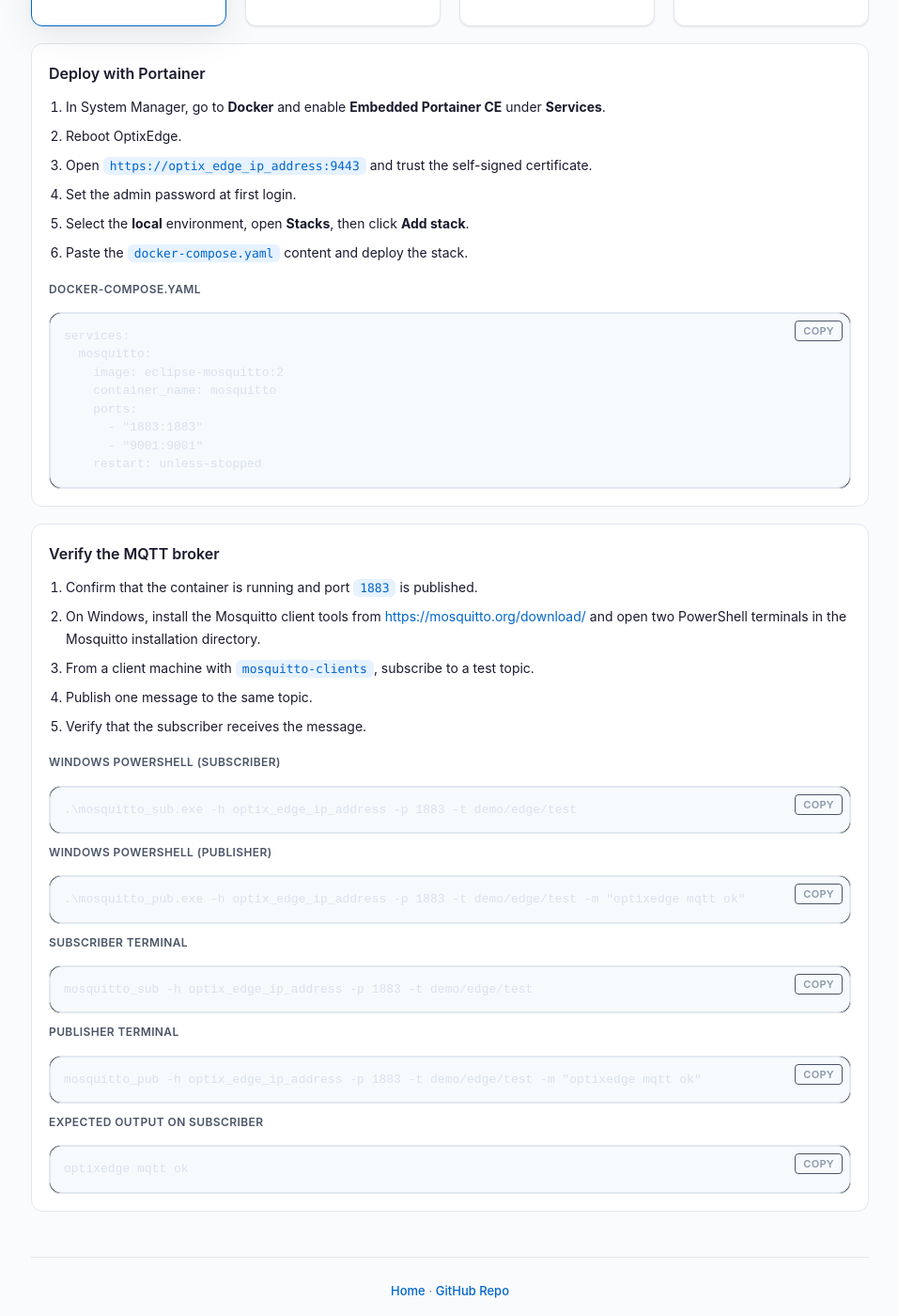
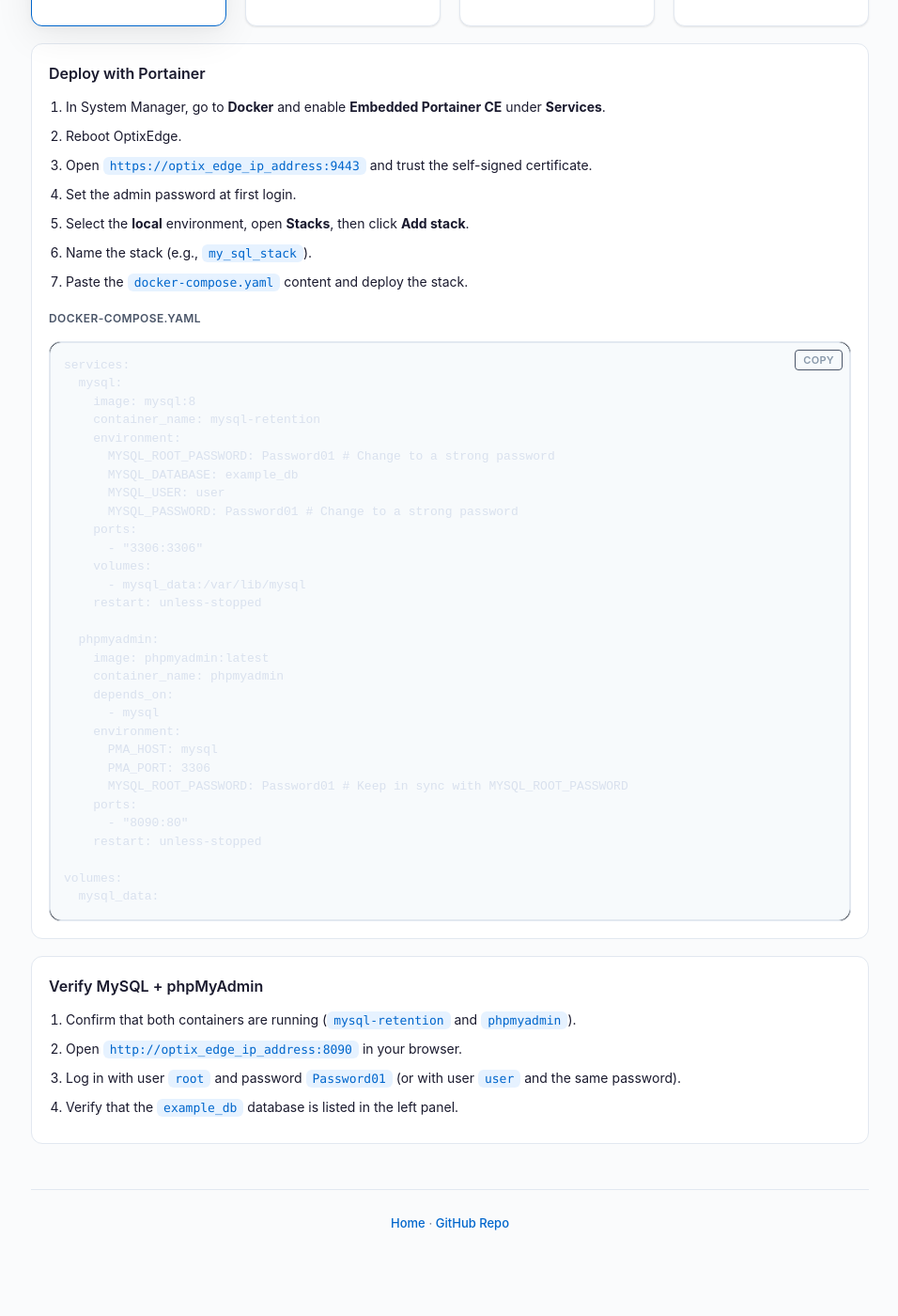
Before and after one commit to massimovar/LearningFTOptix, a Jekyll site: the page built from docs/chapters/OptixEdge.html, in a window 1280 px wide and 1400 px high, scrolled down 1231 px. Shown: the whole window at 94% size, without its empty margins (161-1117 px from the left). Built offline with Jekyll 4.4.1, drawn with Linux system fonts in a browser that asks for light colours; after the commit the page ends 2583 px from its top, so only the background shows below that; some of the changed text lies outside the part shown.

Commit message:
OptixEdge: MySQL example is now the main one, while Mosquitto is in Go beyond section

```diff
--- a/docs/chapters/OptixEdge.html
+++ b/docs/chapters/OptixEdge.html
@@ -305,7 +305,7 @@
 <section class="tutorial-wrap">
   <h2 class="tutorial-title">Deploy your first container on your OptixEdge</h2>
   <p class="tutorial-subtitle">
-    Follow this tutorial to deploy your first MQTT broker on OptixEdge using Docker.
+    Follow this tutorial to deploy a MySQL database with phpMyAdmin on OptixEdge using Docker.
     The procedure is based on the
     <a href="https://massimovar.github.io/LearningFTOptix/pdf/OptixEdgeAndDockerContainers.pdf">OptixEdge & Docker Containers presentation</a> (page 42 onward).
   </p>
@@ -378,6 +378,7 @@
       <li>Open <code>https://optix_edge_ip_address:9443</code> and trust the self-signed certificate.</li>
       <li>Set the admin password at first login.</li>
       <li>Select the <strong>local</strong> environment, open <strong>Stacks</strong>, then click <strong>Add stack</strong>.</li>
+      <li>Name the stack (e.g., <code>my_sql_stack</code>).</li>
       <li>Paste the <code>docker-compose.yaml</code> content and deploy the stack.</li>
     </ol>
 
@@ -385,13 +386,35 @@
     <div class="code-block">
       <button class="copy-btn" type="button">Copy</button>
       <pre>services:
-  mosquitto:
-    image: eclipse-mosquitto:2
-    container_name: mosquitto
+  mysql:
+    image: mysql:8
+    container_name: mysql-retention
+    environment:
+      MYSQL_ROOT_PASSWORD: Password01 # Change to a strong password
+      MYSQL_DATABASE: example_db
+      MYSQL_USER: user
+      MYSQL_PASSWORD: Password01 # Change to a strong password
     ports:
-      - "1883:1883"
-      - "9001:9001"
-    restart: unless-stopped</pre>
+      - "3306:3306"
+    volumes:
+      - mysql_data:/var/lib/mysql
+    restart: unless-stopped
+
+  phpmyadmin:
+    image: phpmyadmin:latest
+    container_name: phpmyadmin
+    depends_on:
+      - mysql
+    environment:
+      PMA_HOST: mysql
+      PMA_PORT: 3306
+      MYSQL_ROOT_PASSWORD: Password01 # Keep in sync with MYSQL_ROOT_PASSWORD
+    ports:
+      - "8090:80"
+    restart: unless-stopped
+
+volumes:
+  mysql_data:</pre>
     </div>
   </div>
 
@@ -399,10 +422,10 @@
     <h4>Load from USB key</h4>
     <ol>
       <li>Use a USB key formatted as <code>FAT32</code>, <code>exFAT</code>, or <code>ext4</code>.</li>
-      <li>Pull the container image for <code>linux/arm64</code>.</li>
-      <li>Export the image as a <code>.tar</code> file.</li>
+      <li>Pull the container images for <code>linux/arm64</code>.</li>
+      <li>Export each image as a <code>.tar</code> file.</li>
       <li>Create a <code>docker-compose.yaml</code> that defines startup options.</li>
-      <li>Copy both files to the USB key root directory.</li>
+      <li>Copy all files to the USB key root directory.</li>
       <li>Plug the USB key into OptixEdge.</li>
       <li>In System Manager, open <strong>Docker</strong> and click <strong>Import docker image via USB</strong> in the <strong>Containers</strong> area.</li>
     </ol>
@@ -410,24 +433,54 @@
     <span class="code-label">On your machine</span>
     <div class="code-block">
       <button class="copy-btn" type="button">Copy</button>
-      <pre>docker pull --platform linux/arm64 eclipse-mosquitto:2</pre>
+      <pre>docker pull --platform linux/arm64 mysql:8</pre>
     </div>
     <div class="code-block">
       <button class="copy-btn" type="button">Copy</button>
-      <pre>docker save -o mosquitto.tar eclipse-mosquitto:2</pre>
+      <pre>docker pull --platform linux/arm64 phpmyadmin:latest</pre>
+    </div>
+    <div class="code-block">
+      <button class="copy-btn" type="button">Copy</button>
+      <pre>docker save -o mysql.tar mysql:8</pre>
+    </div>
+    <div class="code-block">
+      <button class="copy-btn" type="button">Copy</button>
+      <pre>docker save -o phpmyadmin.tar phpmyadmin:latest</pre>
     </div>
 
     <span class="code-label">docker-compose.yaml</span>
     <div class="code-block">
       <button class="copy-btn" type="button">Copy</button>
       <pre>services:
-  mosquitto:
-    image: eclipse-mosquitto:2
-    container_name: mosquitto
+  mysql:
+    image: mysql:8
+    container_name: mysql-retention
+    environment:
+      MYSQL_ROOT_PASSWORD: Password01 # Change to a strong password
+      MYSQL_DATABASE: example_db
+      MYSQL_USER: user
+      MYSQL_PASSWORD: Password01 # Change to a strong password
     ports:
-      - "1883:1883"
-      - "9001:9001"
-    restart: unless-stopped</pre>
+      - "3306:3306"
+    volumes:
+      - mysql_data:/var/lib/mysql
+    restart: unless-stopped
+
+  phpmyadmin:
+    image: phpmyadmin:latest
+    container_name: phpmyadmin
+    depends_on:
+      - mysql
+    environment:
+      PMA_HOST: mysql
+      PMA_PORT: 3306
+      MYSQL_ROOT_PASSWORD: Password01 # Keep in sync with MYSQL_ROOT_PASSWORD
+    ports:
+      - "8090:80"
+    restart: unless-stopped
+
+volumes:
+  mysql_data:</pre>
     </div>
   </div>
 
@@ -473,7 +526,7 @@
     <div class="gb-tabs-wrap">
       <div class="gb-tabs-nav" role="tablist" aria-label="Go Beyond examples">
         <button class="gb-tab-btn is-active" type="button" role="tab" aria-selected="true" aria-controls="gb-kuma" data-gb-target="gb-kuma">Kuma</button>
-        <button class="gb-tab-btn" type="button" role="tab" aria-selected="false" aria-controls="gb-mysql" data-gb-target="gb-mysql">MySQL + phpMyAdmin</button>
+        <button class="gb-tab-btn" type="button" role="tab" aria-selected="false" aria-controls="gb-mosquitto" data-gb-target="gb-mosquitto">Mosquitto</button>
         <button class="gb-tab-btn" type="button" role="tab" aria-selected="false" aria-controls="gb-prometheus" data-gb-target="gb-prometheus">Prometheus</button>
       </div>
 
@@ -499,43 +552,21 @@
         </div>
       </div>
 
-      <div class="gb-tab-panel" id="gb-mysql" role="tabpanel">
-        <p><strong>MySQL + phpMyAdmin:</strong> deploy a database plus a web UI to practice persistence and service linking.</p>
+      <div class="gb-tab-panel" id="gb-mosquitto" role="tabpanel">
+        <p><strong>Mosquitto:</strong> deploy an MQTT broker for lightweight messaging between devices and services.</p>
         <span class="code-label">Portainer stack</span>
         <div class="code-block">
           <button class="copy-btn" type="button">Copy</button>
           <pre>version: '3.8'
 
 services:
-  mysql:
-    image: mysql:8
-    container_name: mysql-retention
-    environment:
-      MYSQL_ROOT_PASSWORD: Password01 # Change to a strong password
-      MYSQL_DATABASE: example_db
-      MYSQL_USER: user
-      MYSQL_PASSWORD: Password01 # Change to a strong password
+  mosquitto:
+    image: eclipse-mosquitto:2
+    container_name: mosquitto
     ports:
-      - "3306:3306"
-    volumes:
-      - mysql_data:/var/lib/mysql
-    restart: unless-stopped
-
-  phpmyadmin:
-    image: phpmyadmin:latest
-    container_name: phpmyadmin
-    depends_on:
-      - mysql
-    environment:
-      PMA_HOST: mysql
-      PMA_PORT: 3306
-      MYSQL_ROOT_PASSWORD: Password01 # Keep in sync with MYSQL_ROOT_PASSWORD
-    ports:
-      - "8090:80"
-    restart: unless-stopped
-
-volumes:
-  mysql_data:</pre>
+      - "1883:1883"
+      - "9001:9001"
+    restart: unless-stopped</pre>
         </div>
       </div>
 
@@ -639,48 +670,13 @@
   </div>
 
   <div class="path" id="mqtt-verify-panel">
-    <h4>Verify the MQTT broker</h4>
+    <h4>Verify MySQL + phpMyAdmin</h4>
     <ol>
-      <li>Confirm that the container is running and port <code>1883</code> is published.</li>
-      <li>
-        On Windows, install the Mosquitto client tools from
-        <a href="https://mosquitto.org/download/">https://mosquitto.org/download/</a>
-        and open two PowerShell terminals in the Mosquitto installation directory.
-      </li>
-      <li>From a client machine with <code>mosquitto-clients</code>, subscribe to a test topic.</li>
-      <li>Publish one message to the same topic.</li>
-      <li>Verify that the subscriber receives the message.</li>
+      <li>Confirm that both containers are running (<code>mysql-retention</code> and <code>phpmyadmin</code>).</li>
+      <li>Open <code>http://optix_edge_ip_address:8090</code> in your browser.</li>
+      <li>Log in with user <code>root</code> and password <code>Password01</code> (or with user <code>user</code> and the same password).</li>
+      <li>Verify that the <code>example_db</code> database is listed in the left panel.</li>
     </ol>
-
-    <span class="code-label">Windows PowerShell (subscriber)</span>
-    <div class="code-block">
-      <button class="copy-btn" type="button">Copy</button>
-      <pre>.\mosquitto_sub.exe -h optix_edge_ip_address -p 1883 -t demo/edge/test</pre>
-    </div>
-
-    <span class="code-label">Windows PowerShell (publisher)</span>
-    <div class="code-block">
-      <button class="copy-btn" type="button">Copy</button>
-      <pre>.\mosquitto_pub.exe -h optix_edge_ip_address -p 1883 -t demo/edge/test -m "optixedge mqtt ok"</pre>
-    </div>
-
-    <span class="code-label">Subscriber terminal</span>
-    <div class="code-block">
-      <button class="copy-btn" type="button">Copy</button>
-      <pre>mosquitto_sub -h optix_edge_ip_address -p 1883 -t demo/edge/test</pre>
-    </div>
-
-    <span class="code-label">Publisher terminal</span>
-    <div class="code-block">
-      <button class="copy-btn" type="button">Copy</button>
-      <pre>mosquitto_pub -h optix_edge_ip_address -p 1883 -t demo/edge/test -m "optixedge mqtt ok"</pre>
-    </div>
-
-    <span class="code-label">Expected output on subscriber</span>
-    <div class="code-block">
-      <button class="copy-btn" type="button">Copy</button>
-      <pre>optixedge mqtt ok</pre>
-    </div>
   </div>
 
 </section>
```
